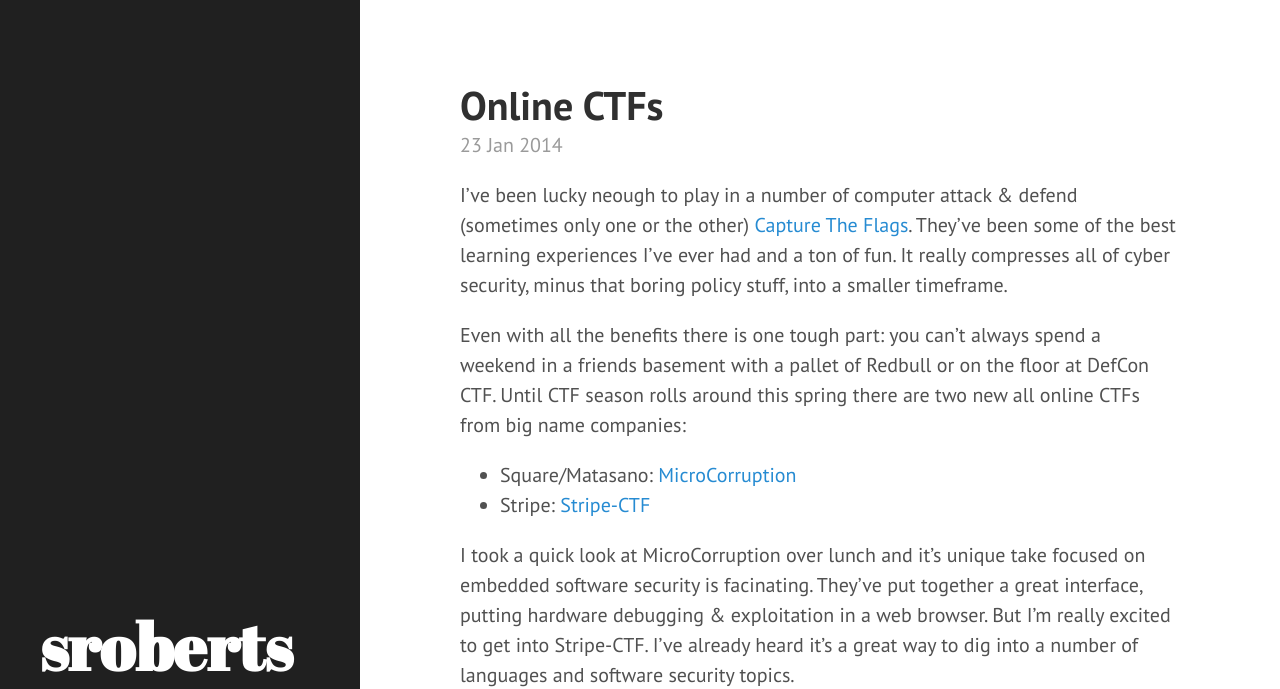
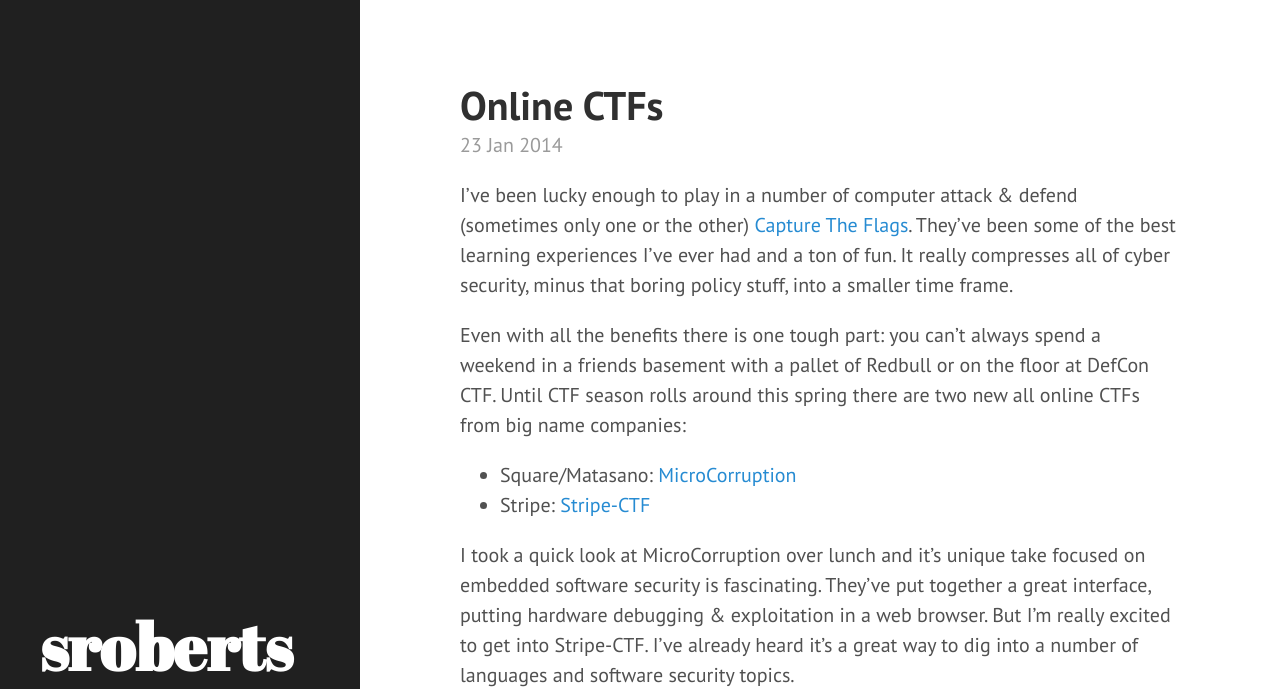
Before and after one commit to sroberts/sroberts.github.io, a Jekyll site: the page built from _posts/2014-01-23-online-ctfs.md, in a window 1280 px wide and 1242 px high. Shown: the top 689 px of the window. Built offline with Jekyll 4.4.1, drawn with Linux system fonts in a browser that asks for light colours; Markdown is read by kramdown in place of the engine named in the settings.

Commit message:
spell checked 2014-01-23-online-ctfs.md

```diff
--- a/_posts/2014-01-23-online-ctfs.md
+++ b/_posts/2014-01-23-online-ctfs.md
@@ -2,13 +2,13 @@
 layout: post
 title: Online CTFs
 ---
-I've been lucky neough to play in a number of computer attack & defend (sometimes only one or the other) [Capture The Flags](http://en.wikipedia.org/wiki/Capture_the_flag#Computer_security). They've been some of the best learning experiences I've ever had and a ton of fun. It really compresses all of cyber security, minus that boring policy stuff, into a smaller timeframe.
+I've been lucky enough to play in a number of computer attack & defend (sometimes only one or the other) [Capture The Flags](http://en.wikipedia.org/wiki/Capture_the_flag#Computer_security). They've been some of the best learning experiences I've ever had and a ton of fun. It really compresses all of cyber security, minus that boring policy stuff, into a smaller time frame.
 
 Even with all the benefits there is one tough part: you can't always spend a weekend in a friends basement with a pallet of Redbull or on the floor at DefCon CTF. Until CTF season rolls around this spring there are two new all online CTFs from big name companies:
 
 * Square/Matasano: [MicroCorruption](https://microcorruption.com)
 * Stripe: [Stripe-CTF](https://stripe-ctf.com/account)
 
-I took a quick look at MicroCorruption over lunch and it's unique take focused on embedded software security is facinating. They've put together a great interface, putting hardware debugging & exploitation in a web browser. But I'm really excited to get into Stripe-CTF. I've already heard it's a great way to dig into a number of languages and software security topics.
+I took a quick look at MicroCorruption over lunch and it's unique take focused on embedded software security is fascinating. They've put together a great interface, putting hardware debugging & exploitation in a web browser. But I'm really excited to get into Stripe-CTF. I've already heard it's a great way to dig into a number of languages and software security topics.
 
 So if you're looking for a good learning exercise, specifically around security, these will likely be a great way to learn something new and gear up for the big kid CTFs this summer.
```
